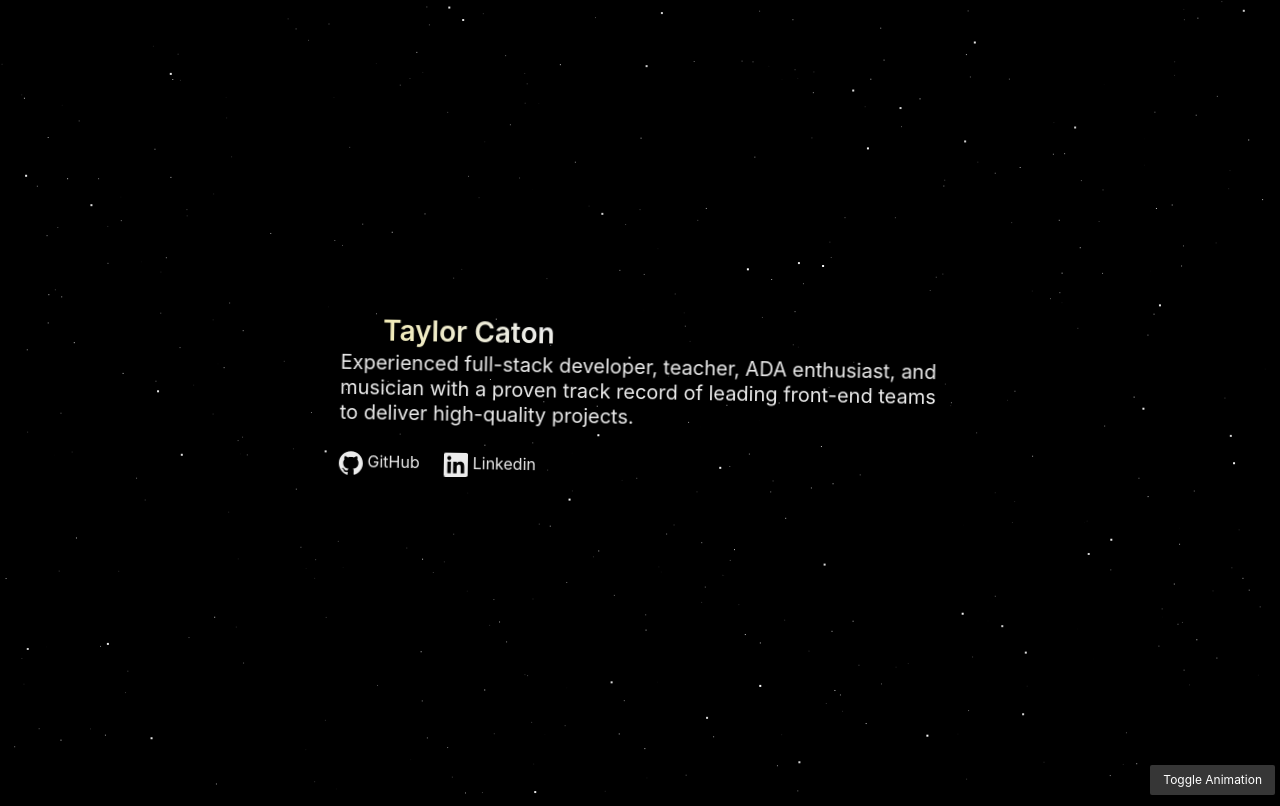
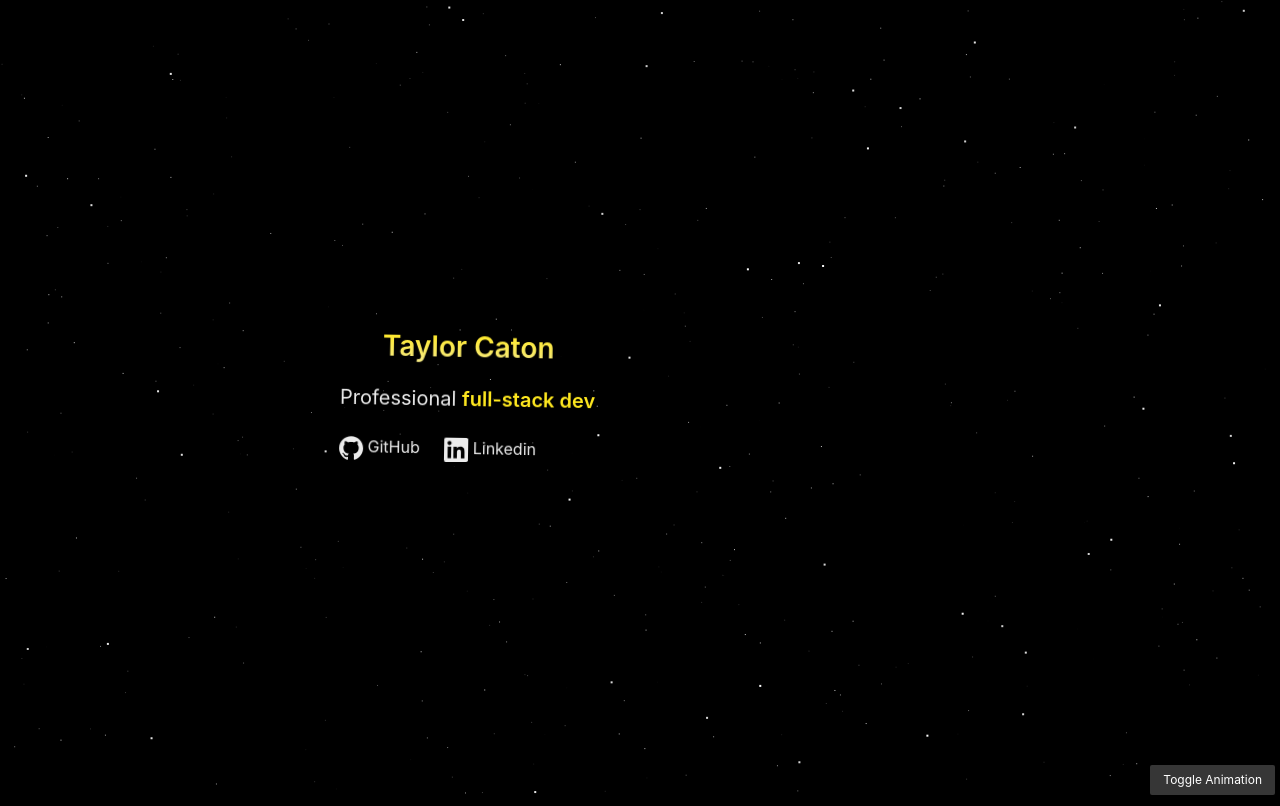
Before and after one commit to taylorcaton/taylorcaton.github.io, a Vue app: page / in a window 1280 px wide. Built offline with nearby package versions, Linux system fonts and the light colour scheme.

Commit message:
Add typewriter effect, add aria-label, add diminsions

```diff
--- a/src/components/Portfolio.vue
+++ b/src/components/Portfolio.vue
@@ -2,11 +2,18 @@
 <template>
   <section class="container" :class="{ rock: this.isAnimated }">
     <div class="heading-container">
-      <h1 class="title" :class="{ gemini: this.isAnimated }">
+      <h1 class="title is-spaced" :class="{ gemini: this.isAnimated }">
         <span :class="{ wave: this.isAnimated }">✌🏻</span>
         Taylor Caton
       </h1>
-      <p class="subtitle">
+      <p
+        v-show="this.isAnimated"
+        class="subtitle"
+        id="typewriter"
+        aria-label="Experienced full-stack developer, teacher, ADA enthusiast, and musician with a proven track record of leading
+        front-end teams to deliver high-quality projects.">
+      </p>
+      <p v-show="!this.isAnimated" class="subtitle">
         Experienced full-stack developer, teacher, ADA enthusiast, and musician with a proven track record of leading
         front-end teams to deliver high-quality projects.
       </p>
@@ -43,18 +50,47 @@
 </template>
 
 <script>
+import Typewriter from 'typewriter-effect/dist/core';
+
 export default {
   name: 'PortfolioContainer',
   props: {
     isRunning: Boolean,
   },
   data() {
-    return { isAnimated: this.isRunning };
+    return {
+      isAnimated: this.isRunning,
+      typer: null,
+    };
   },
   watch: {
     // eslint-disable-next-line func-names
     isRunning() { // watch it
       this.isAnimated = this.isRunning;
+      if (this.isAnimated) this.runTyper();
+    },
+  },
+  mounted() {
+    this.runTyper();
+  },
+  methods: {
+    runTyper() {
+      if (!this.typer) {
+        // eslint-disable-next-line no-new
+        this.typer = new Typewriter('#typewriter', {
+          delay: 70,
+        });
+
+        this.typer
+          .pauseFor(2500)
+          .typeString('Professional <strong style="color:#ffe81f">full-stack developer</strong>, speaker, ')
+          .pauseFor(300)
+          .deleteChars(9)
+          .typeString('<strong style="color:#ffe81f">teacher</strong>, <strong style="color:#ffe81f">ADA enthusiast</strong>, and <strong style="color:#ffe81f">musician</strong> ')
+          .typeString('with a proven track record of leading front-end teams to deliver high-quality projects.')
+          .pauseFor(1000)
+          .start();
+      }
     },
   },
 };
@@ -90,11 +126,19 @@ p {
   color: $offWhite
 }
 
+.subtitle {
+  min-height: 150px;
+  @media (min-width: 768px) {
+    min-height: auto;
+  }
+}
+
 .heading-container {
   margin: 100px 25px;
+  width: 100%;
 
   @media (min-width: 768px) {
-    max-width: 600px;
+    width: 600px;
     margin: 100px auto;
   }
 }
@@ -152,10 +196,10 @@ a {
 }
 
 .gemini {
-  background: radial-gradient(circle, $offWhite, $banana);
+  background: linear-gradient($banana, $offWhite);
   background-clip: text;
   color: transparent;
-  animation: gemini 15s linear infinite;
+  animation: gemini 2s linear;
   background-size: 200% 200%;
 }
 
```
